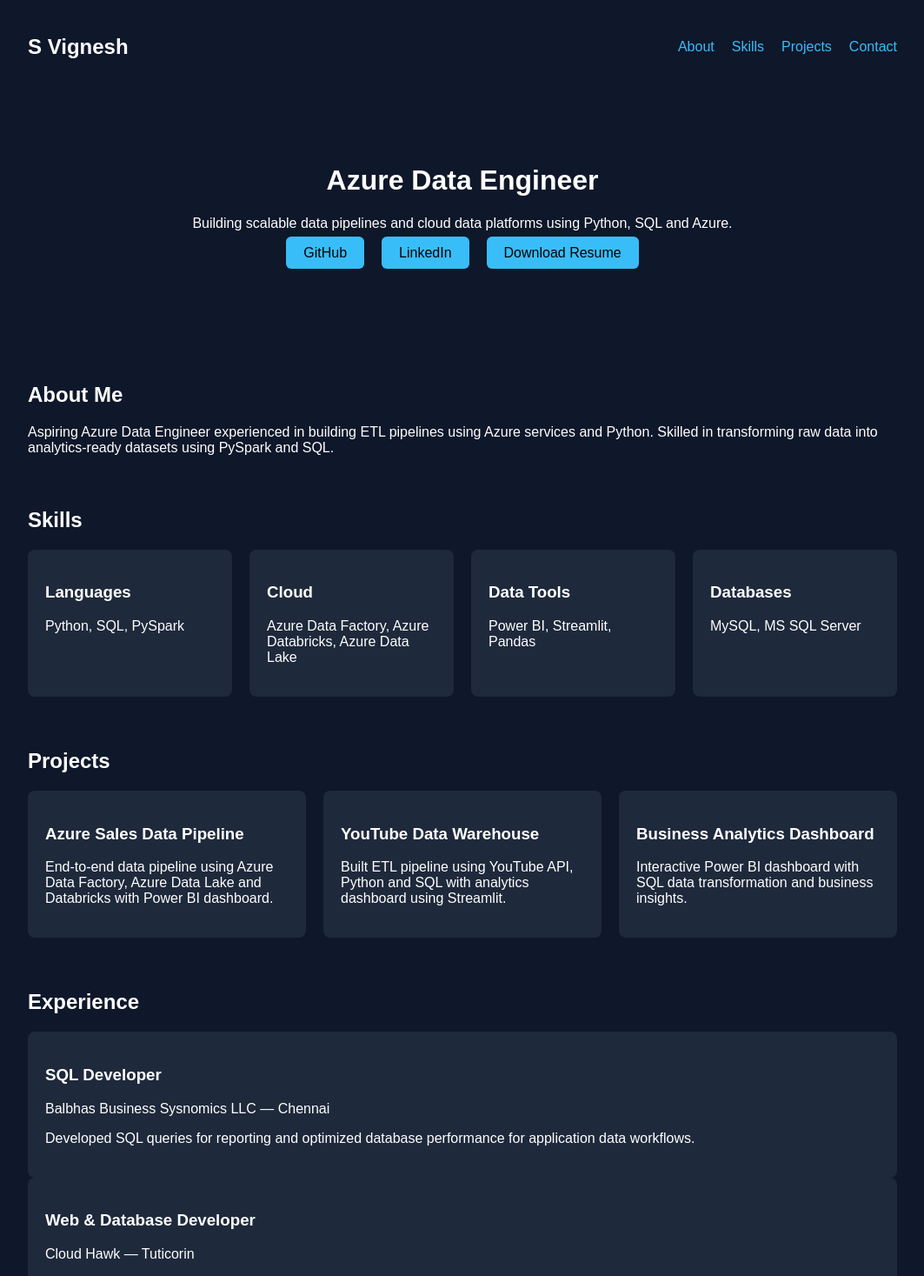
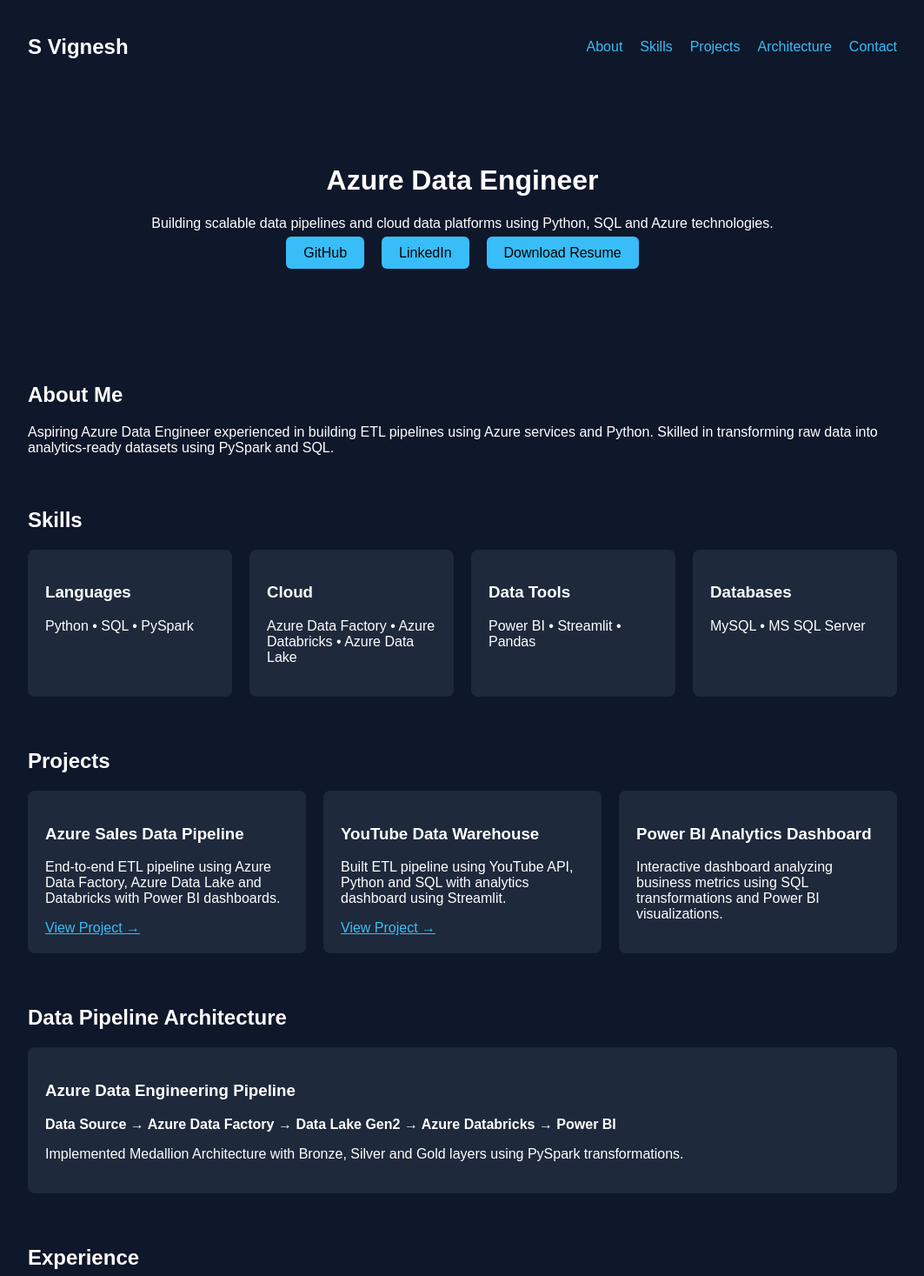
Before and after one commit to Vigneshs9899/data-engineer-portfolio, a React (Create React App) app: page / in a window 1280 px wide. Shown: the top 1467 px of the page at 87% size, without its empty margins (108-1171 px from the left). Built offline with nearby package versions, Linux system fonts and the light colour scheme.

Commit message:
Add animations and improved portfolio

```diff
--- a/package.json
+++ b/package.json
@@ -7,6 +7,7 @@
     "@testing-library/jest-dom": "^6.9.1",
     "@testing-library/react": "^16.3.2",
     "@testing-library/user-event": "^13.5.0",
+    "framer-motion": "^12.38.0",
     "react": "^19.2.4",
     "react-dom": "^19.2.4",
     "react-scripts": "5.0.1",
--- a/src/App.js
+++ b/src/App.js
@@ -1,22 +1,39 @@
+import { motion } from "framer-motion";
+
 function App() {
   return (
     <div className="container">
 
-      <nav className="navbar">
+      {/* Navbar */}
+      <motion.nav
+        className="navbar"
+        initial={{ opacity: 0 }}
+        animate={{ opacity: 1 }}
+        transition={{ duration: 1 }}
+      >
         <h2>S Vignesh</h2>
+
         <div>
           <a href="#about">About</a>
           <a href="#skills">Skills</a>
           <a href="#projects">Projects</a>
+          <a href="#architecture">Architecture</a>
           <a href="#contact">Contact</a>
         </div>
-      </nav>
+      </motion.nav>
 
-      <header className="hero">
+      {/* Hero */}
+      <motion.header
+        className="hero"
+        initial={{ opacity: 0, y: -40 }}
+        animate={{ opacity: 1, y: 0 }}
+        transition={{ duration: 1 }}
+      >
         <h1>Azure Data Engineer</h1>
+
         <p>
           Building scalable data pipelines and cloud data platforms using
-          Python, SQL and Azure.
+          Python, SQL and Azure technologies.
         </p>
 
         <div className="buttons">
@@ -24,97 +41,166 @@ function App() {
           <a href="https://linkedin.com/in/vigneshs9899">LinkedIn</a>
           <a href="/resume.pdf">Download Resume</a>
         </div>
-      </header>
+      </motion.header>
 
-      <section id="about">
+      {/* About */}
+      <motion.section
+        id="about"
+        initial={{ opacity: 0, y: 40 }}
+        whileInView={{ opacity: 1, y: 0 }}
+        transition={{ duration: 0.8 }}
+      >
         <h2>About Me</h2>
+
         <p>
           Aspiring Azure Data Engineer experienced in building ETL pipelines
           using Azure services and Python. Skilled in transforming raw data
           into analytics-ready datasets using PySpark and SQL.
         </p>
-      </section>
+      </motion.section>
 
-      <section id="skills">
+      {/* Skills */}
+      <motion.section
+        id="skills"
+        initial={{ opacity: 0 }}
+        whileInView={{ opacity: 1 }}
+      >
         <h2>Skills</h2>
 
         <div className="grid">
-          <div className="card">
+
+          <motion.div className="card" whileHover={{ scale: 1.05 }}>
             <h3>Languages</h3>
-            <p>Python, SQL, PySpark</p>
-          </div>
+            <p>Python • SQL • PySpark</p>
+          </motion.div>
 
-          <div className="card">
+          <motion.div className="card" whileHover={{ scale: 1.05 }}>
             <h3>Cloud</h3>
-            <p>Azure Data Factory, Azure Databricks, Azure Data Lake</p>
-          </div>
+            <p>Azure Data Factory • Azure Databricks • Azure Data Lake</p>
+          </motion.div>
 
-          <div className="card">
+          <motion.div className="card" whileHover={{ scale: 1.05 }}>
             <h3>Data Tools</h3>
-            <p>Power BI, Streamlit, Pandas</p>
-          </div>
+            <p>Power BI • Streamlit • Pandas</p>
+          </motion.div>
 
-          <div className="card">
+          <motion.div className="card" whileHover={{ scale: 1.05 }}>
             <h3>Databases</h3>
-            <p>MySQL, MS SQL Server</p>
-          </div>
+            <p>MySQL • MS SQL Server</p>
+          </motion.div>
+
         </div>
-      </section>
+      </motion.section>
 
-      <section id="projects">
+      {/* Projects */}
+      <motion.section
+        id="projects"
+        initial={{ opacity: 0 }}
+        whileInView={{ opacity: 1 }}
+      >
         <h2>Projects</h2>
 
         <div className="grid">
 
-          <div className="card">
+          <motion.div className="card" whileHover={{ scale: 1.05 }}>
             <h3>Azure Sales Data Pipeline</h3>
+
             <p>
-              End-to-end data pipeline using Azure Data Factory,
-              Azure Data Lake and Databricks with Power BI dashboard.
+              End-to-end ETL pipeline using Azure Data Factory,
+              Azure Data Lake and Databricks with Power BI dashboards.
             </p>
-          </div>
 
-          <div className="card">
+            <a className="projectLink" href="https://github.com/Vigneshs9899">
+              View Project →
+            </a>
+          </motion.div>
+
+          <motion.div className="card" whileHover={{ scale: 1.05 }}>
             <h3>YouTube Data Warehouse</h3>
+
             <p>
-              Built ETL pipeline using YouTube API, Python and SQL with
-              analytics dashboard using Streamlit.
+              Built ETL pipeline using YouTube API, Python and SQL
+              with analytics dashboard using Streamlit.
             </p>
-          </div>
 
-          <div className="card">
-            <h3>Business Analytics Dashboard</h3>
+            <a className="projectLink" href="https://github.com/Vigneshs9899">
+              View Project →
+            </a>
+          </motion.div>
+
+          <motion.div className="card" whileHover={{ scale: 1.05 }}>
+            <h3>Power BI Analytics Dashboard</h3>
+
             <p>
-              Interactive Power BI dashboard with SQL data transformation
-              and business insights.
+              Interactive dashboard analyzing business metrics
+              using SQL transformations and Power BI visualizations.
             </p>
-          </div>
+          </motion.div>
 
         </div>
-      </section>
+      </motion.section>
 
-      <section id="experience">
+      {/* Architecture */}
+      <motion.section
+        id="architecture"
+        initial={{ opacity: 0 }}
+        whileInView={{ opacity: 1 }}
+      >
+        <h2>Data Pipeline Architecture</h2>
+
+        <div className="card">
+
+          <h3>Azure Data Engineering Pipeline</h3>
+
+          <p className="pipeline">
+            Data Source → Azure Data Factory → Data Lake Gen2 →
+            Azure Databricks → Power BI
+          </p>
+
+          <p>
+            Implemented Medallion Architecture with Bronze,
+            Silver and Gold layers using PySpark transformations.
+          </p>
+
+        </div>
+      </motion.section>
+
+      {/* Experience */}
+      <motion.section
+        id="experience"
+        initial={{ opacity: 0 }}
+        whileInView={{ opacity: 1 }}
+      >
         <h2>Experience</h2>
 
         <div className="card">
           <h3>SQL Developer</h3>
           <p>Balbhas Business Sysnomics LLC — Chennai</p>
+
           <p>
-            Developed SQL queries for reporting and optimized database
-            performance for application data workflows.
+            Developed SQL queries for reporting and optimized
+            database performance for application workflows.
           </p>
         </div>
 
         <div className="card">
           <h3>Web & Database Developer</h3>
           <p>Cloud Hawk — Tuticorin</p>
+
           <p>
-            Managed backend data operations and API-based data processing.
+            Managed backend data processing and API-based
+            data operations.
           </p>
         </div>
-      </section>
 
-      <section id="contact">
+      </motion.section>
+
+      {/* Contact */}
+      <motion.section
+        id="contact"
+        initial={{ opacity: 0 }}
+        whileInView={{ opacity: 1 }}
+      >
         <h2>Contact</h2>
 
         <p>Email: vigneshsaravanan.dev@outlook.com</p>
@@ -123,10 +209,11 @@ function App() {
           <a href="https://github.com/Vigneshs9899">GitHub</a>
           <a href="https://linkedin.com/in/vigneshs9899">LinkedIn</a>
         </div>
-      </section>
+      </motion.section>
 
       <footer>
         <p>© 2026 S Vignesh</p>
+        <p>Hosted on Azure Static Web Apps</p>
       </footer>
 
     </div>
--- a/src/index.css
+++ b/src/index.css
@@ -1,59 +1,76 @@
-body {
-  margin: 0;
-  font-family: Arial, sans-serif;
-  background: #0f172a;
-  color: white;
+body{
+  margin:0;
+  font-family:Arial, sans-serif;
+  background:#0f172a;
+  color:white;
 }
 
-.container {
-  max-width: 1000px;
-  margin: auto;
-  padding: 20px;
+.container{
+  max-width:1000px;
+  margin:auto;
+  padding:20px;
 }
 
-.navbar {
-  display: flex;
-  justify-content: space-between;
-  align-items: center;
+.navbar{
+  display:flex;
+  justify-content:space-between;
+  align-items:center;
 }
 
-.navbar a {
-  margin-left: 20px;
-  color: #38bdf8;
-  text-decoration: none;
+.navbar a{
+  margin-left:20px;
+  color:#38bdf8;
+  text-decoration:none;
 }
 
-.hero {
-  text-align: center;
-  padding: 80px 0;
+.hero{
+  text-align:center;
+  padding:80px 0;
 }
 
-.buttons a {
-  margin: 10px;
-  padding: 10px 20px;
-  background: #38bdf8;
-  color: black;
-  text-decoration: none;
-  border-radius: 6px;
+.buttons a{
+  margin:10px;
+  padding:10px 20px;
+  background:#38bdf8;
+  color:black;
+  text-decoration:none;
+  border-radius:6px;
+  transition:transform .2s;
 }
 
-section {
-  margin-top: 60px;
+.buttons a:hover{
+  transform:scale(1.05);
 }
 
-.grid {
-  display: grid;
-  grid-template-columns: repeat(auto-fit, minmax(200px,1fr));
-  gap: 20px;
+section{
+  margin-top:60px;
 }
 
-.card {
-  background: #1e293b;
-  padding: 20px;
-  border-radius: 8px;
+.grid{
+  display:grid;
+  grid-template-columns:repeat(auto-fit,minmax(200px,1fr));
+  gap:20px;
 }
 
-footer {
-  text-align: center;
-  margin-top: 60px;
+.card{
+  background:#1e293b;
+  padding:20px;
+  border-radius:8px;
+  transition:transform .2s;
 }
+
+.projectLink{
+  display:block;
+  margin-top:10px;
+  color:#38bdf8;
+}
+
+.pipeline{
+  font-weight:bold;
+  margin:15px 0;
+}
+
+footer{
+  text-align:center;
+  margin-top:60px;
+}
```
Also changed, not shown: 1 other file (tests, documents, lock files or other folders).
